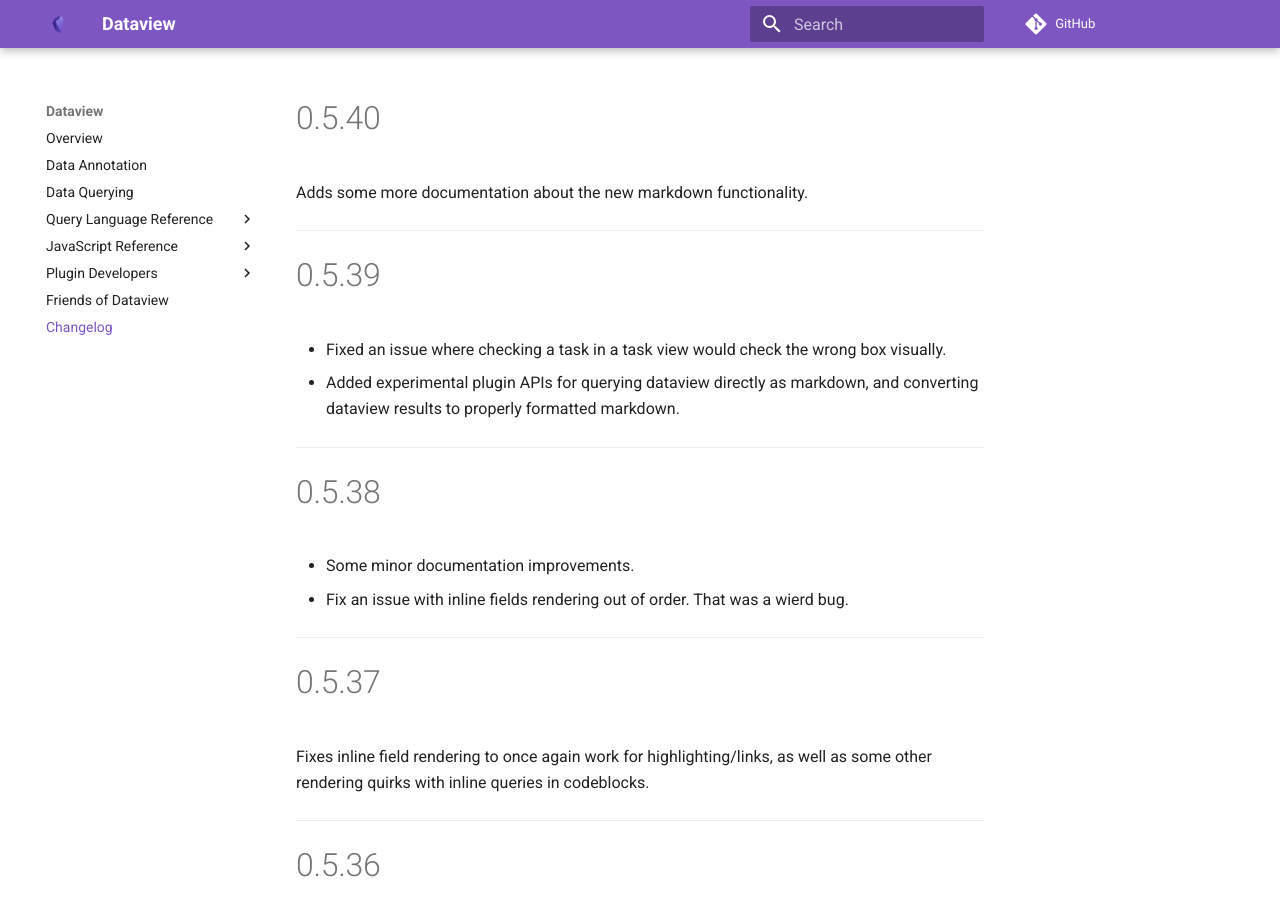
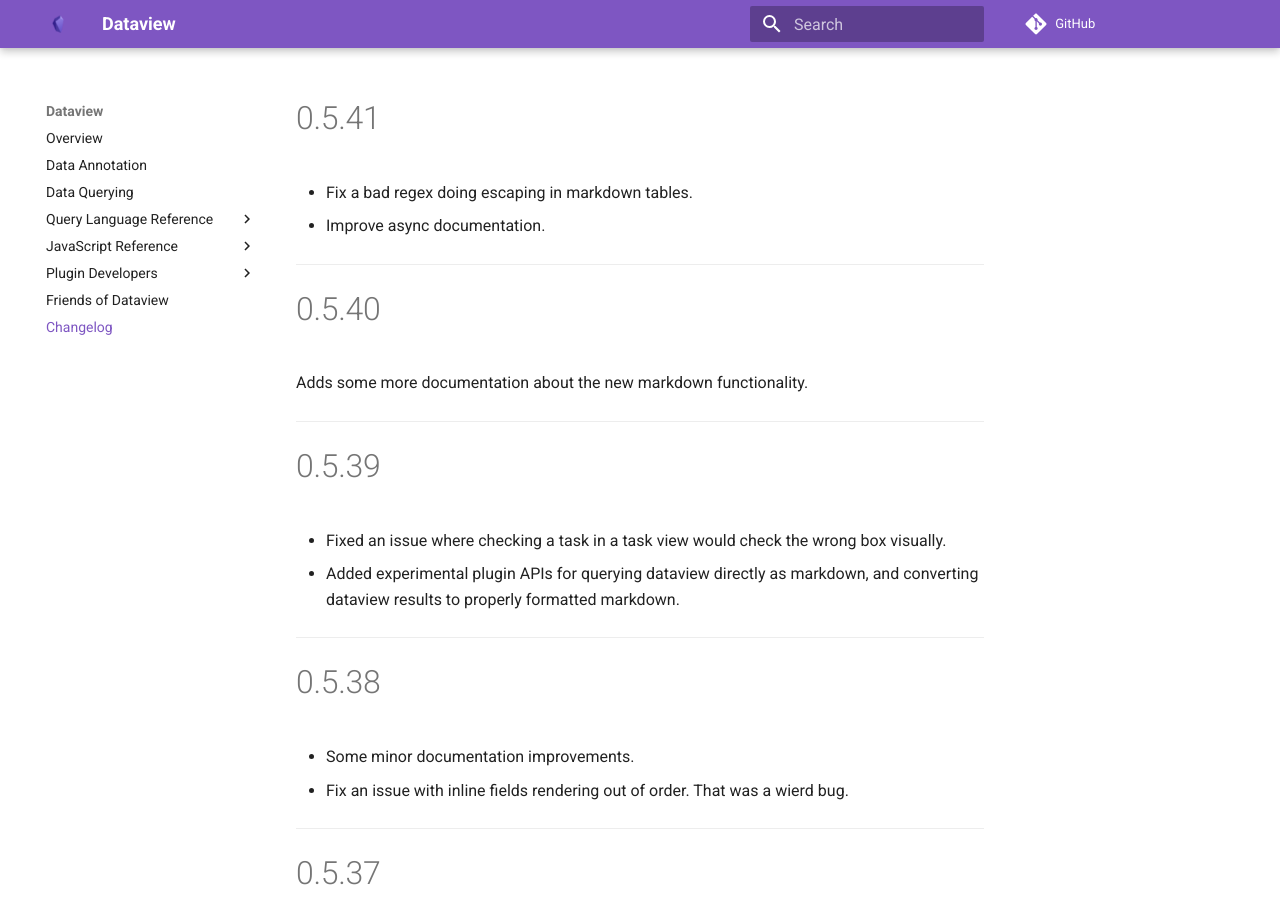
Before and after one commit to blacksmithgu/obsidian-dataview, an MkDocs documentation site: the page built from docs/docs/changelog.md, in a window 1280 px wide and 900 px high. Built offline with MkDocs 1.6.1 and Material for MkDocs 9.7.7, drawn with Linux system fonts in a browser that asks for light colours; comment, search, counter and statistics services are not loaded.

Commit message:
Auto-release 0.5.41

```diff
--- a/docs/docs/changelog.md
+++ b/docs/docs/changelog.md
@@ -1,3 +1,10 @@
+# 0.5.41
+
+- Fix a bad regex doing escaping in markdown tables.
+- Improve async documentation.
+
+---
+
 # 0.5.40
 
 Adds some more documentation about the new markdown functionality.
--- a/manifest-beta.json
+++ b/manifest-beta.json
@@ -1,7 +1,7 @@
 {
   "id": "dataview",
   "name": "Dataview",
-  "version": "0.5.40",
+  "version": "0.5.41",
   "minAppVersion": "0.13.11",
   "description": "Complex data views for the data-obsessed.",
   "author": "Michael Brenan <blacksmithgu@gmail.com>",
--- a/package.json
+++ b/package.json
@@ -1,6 +1,6 @@
 {
   "name": "obsidian-dataview",
-  "version": "0.5.40",
+  "version": "0.5.41",
   "description": "Advanced data views for Obsidian.md.",
   "main": "lib/index.js",
   "types": "lib/index.d.ts",
--- a/versions.json
+++ b/versions.json
@@ -116,5 +116,6 @@
   "0.5.37": "0.12.0",
   "0.5.38": "0.12.0",
   "0.5.39": "0.12.0",
-  "0.5.40": "0.12.0"
+  "0.5.40": "0.12.0",
+  "0.5.41": "0.12.0"
 }
```
Also changed, not shown: CHANGELOG.md, manifest.json.
